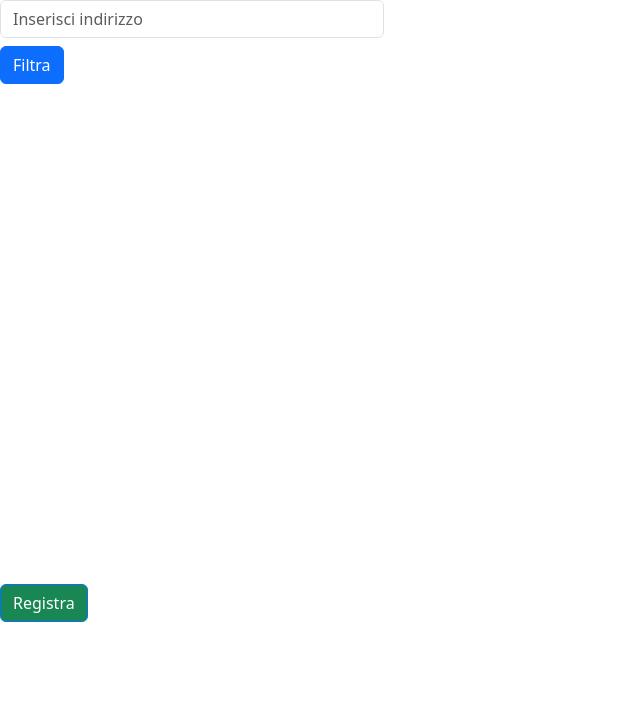
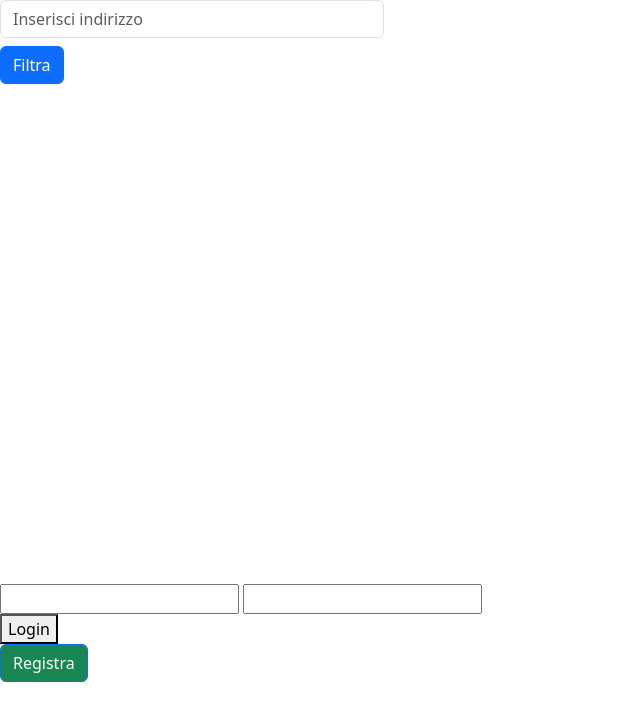
Before and after one commit to SimoneCinquetti/5C_CinquettiDong_Vigiliurbani, a plain HTML site: page src/index.html in a window 1280 px wide. Shown: the whole page, without its empty margins (0-640 px from the left). Drawn offline with nearby package versions, Linux system fonts and the light colour scheme; no server answers.

Commit message:
base login

```diff
--- a/src/index.html
+++ b/src/index.html
@@ -15,6 +15,13 @@
   </div>
   <!--Mappa-->
   <div id="map"></div>
+
+  <!--Login-->
+  <div id="login">
+    <input id="name" type="text"/>
+    <input id="password" type="password"/>
+    <button id="loginButton" class="visible" type="button">Login</button>
+  </div>
 
   <!--Registrazione-->
   <button type="button" class="btn btn-primary bg-success" data-bs-toggle="modal" data-bs-target="#registrazione">
--- a/src/script.js
+++ b/src/script.js
@@ -2,13 +2,19 @@ import { GeolocationManager } from "./libraries/MapManagment/GeolocationManager.
 import { createTable } from "./libraries/components/table.js";
 import { DataBaseManager } from "./libraries/RemoteCacheManagment/DataBaseManager.js";
 import { MapManager } from "./libraries/MapManagment/MapManager.js";
-import { createModalForm } from "./libraries/components/modalForm.js"
+import { createModalForm } from "./libraries/components/modalForm.js";
+
+const loginButton = document.getElementById("loginButton");
+const login = document.getElementById("login");
 
 fetch("./config.json").then(r => r.json()).then((configuration) => {
     const locations = GeolocationManager(configuration.keyCacheGeo);
     const dataManager = DataBaseManager(configuration.keyCacheDataBase, "incidenti");
     const mapManager = MapManager("map");
     mapManager.initializeMap()
+
+    loginButton.onclick = ()=>{//AGGIUNGERE RENDERE INVISIBILE IL LOGIN
+        }
 
     let time = 500;
 
--- a/src/style.css
+++ b/src/style.css
@@ -8,3 +8,11 @@
 }
 
 #map { height: 500px }
+
+.invisible {
+    display: none;
+}
+
+.visible {
+    display: block;
+}
```
